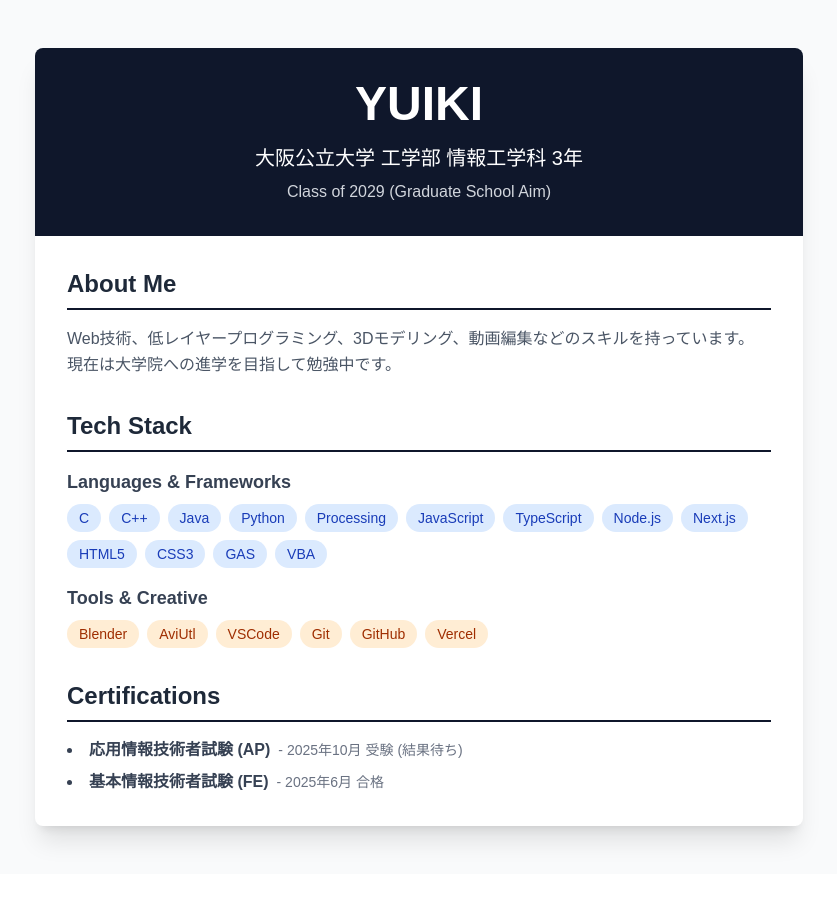
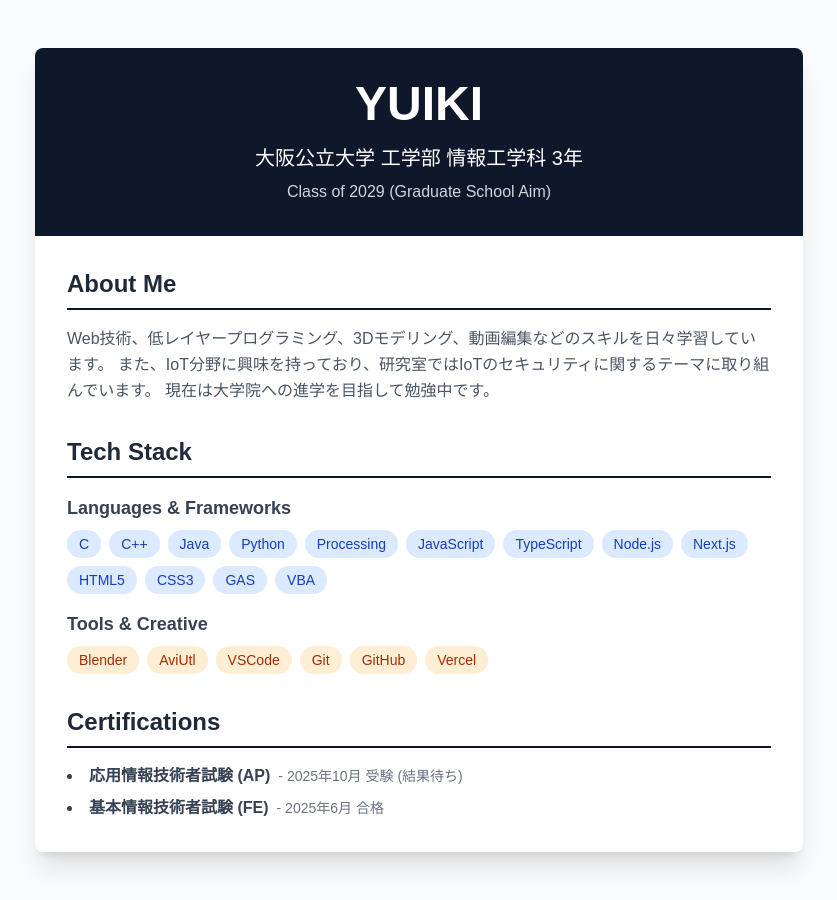
Before and after one commit to yuikinman21/portfolio, a Next.js app: page / in a window 1280 px wide. Shown: the whole page, without its empty margins (221-1058 px from the left). Before the commit the page ends 874 px from the top, so only its background shows below. Built offline with nearby package versions, Linux system fonts and the light colour scheme.

Commit message:
自己紹介セクションの内容を更新し、IoT分野への興味と研究テーマを追加

```diff
--- a/app/page.tsx
+++ b/app/page.tsx
@@ -19,7 +19,8 @@ export default function Home() {
               About Me
             </h2>
             <p className="text-gray-600 leading-relaxed">
-              Web技術、低レイヤープログラミング、3Dモデリング、動画編集などのスキルを持っています。
+              Web技術、低レイヤープログラミング、3Dモデリング、動画編集などのスキルを日々学習しています。
+              また、IoT分野に興味を持っており、研究室ではIoTのセキュリティに関するテーマに取り組んでいます。
               現在は大学院への進学を目指して勉強中です。
             </p>
           </section>
```
